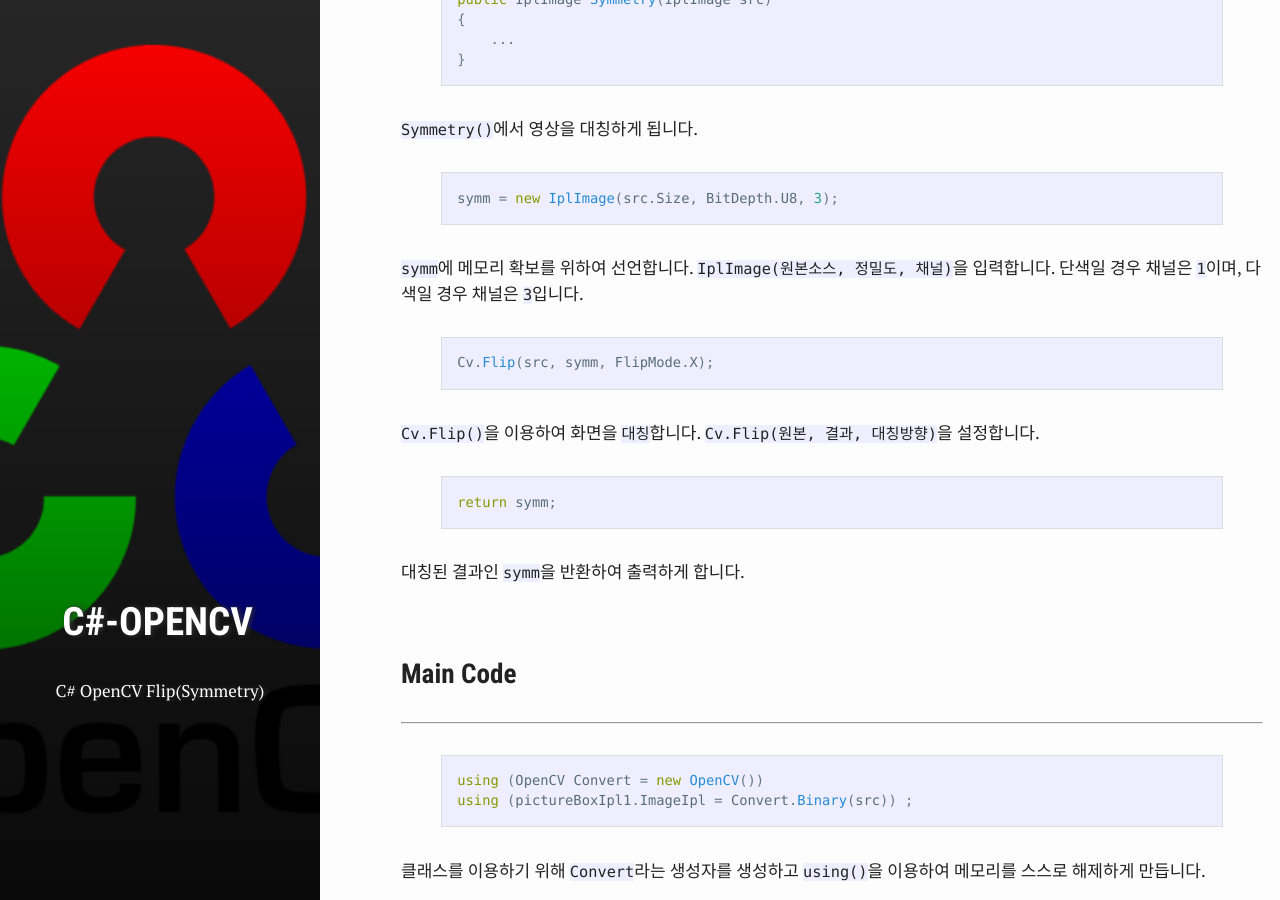
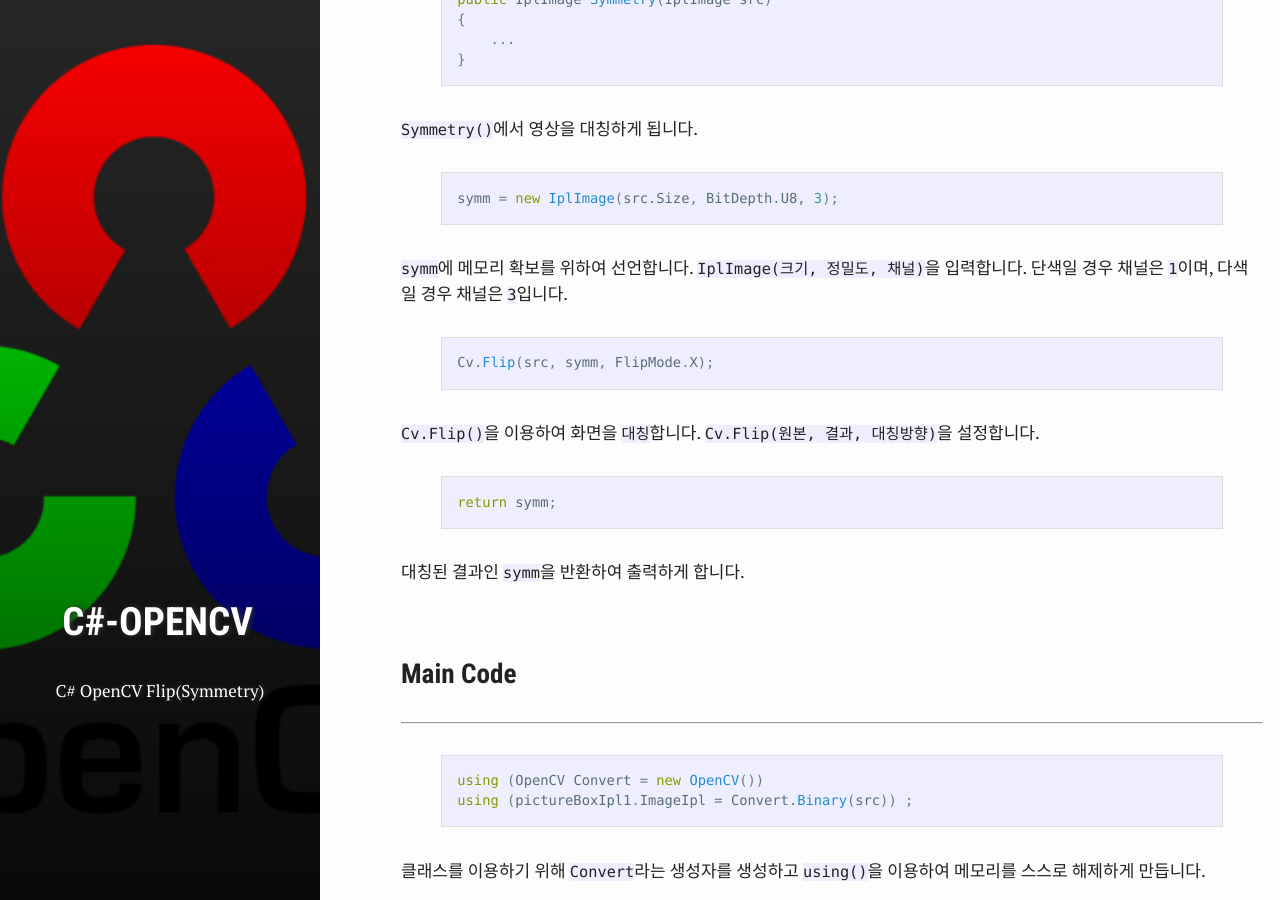
Before and after one commit to test076923/076923.github.io, a Jekyll site: the page built from _posts/2017-10-12-C#-opencv-5.md, in a window 1280 px wide and 900 px high, scrolled down 2135 px. Built offline with Jekyll 4.4.1, drawn with Linux system fonts in a browser that asks for light colours; comment, search, counter and statistics services are not loaded.

Commit message:
Update 2017-10-12-C#-opencv-5.md

```diff
--- a/_posts/2017-10-12-C#-opencv-5.md
+++ b/_posts/2017-10-12-C#-opencv-5.md
@@ -87,7 +87,7 @@ symm = new IplImage(src.Size, BitDepth.U8, 3);
 
 {% endhighlight %}
 
-`symm`에 메모리 확보를 위하여 선언합니다. `IplImage(원본소스, 정밀도, 채널)`을 입력합니다. 단색일 경우 채널은 `1`이며, 다색일 경우 채널은 `3`입니다.
+`symm`에 메모리 확보를 위하여 선언합니다. `IplImage(크기, 정밀도, 채널)`을 입력합니다. 단색일 경우 채널은 `1`이며, 다색일 경우 채널은 `3`입니다.
 
 {% highlight C# %}
 
```
